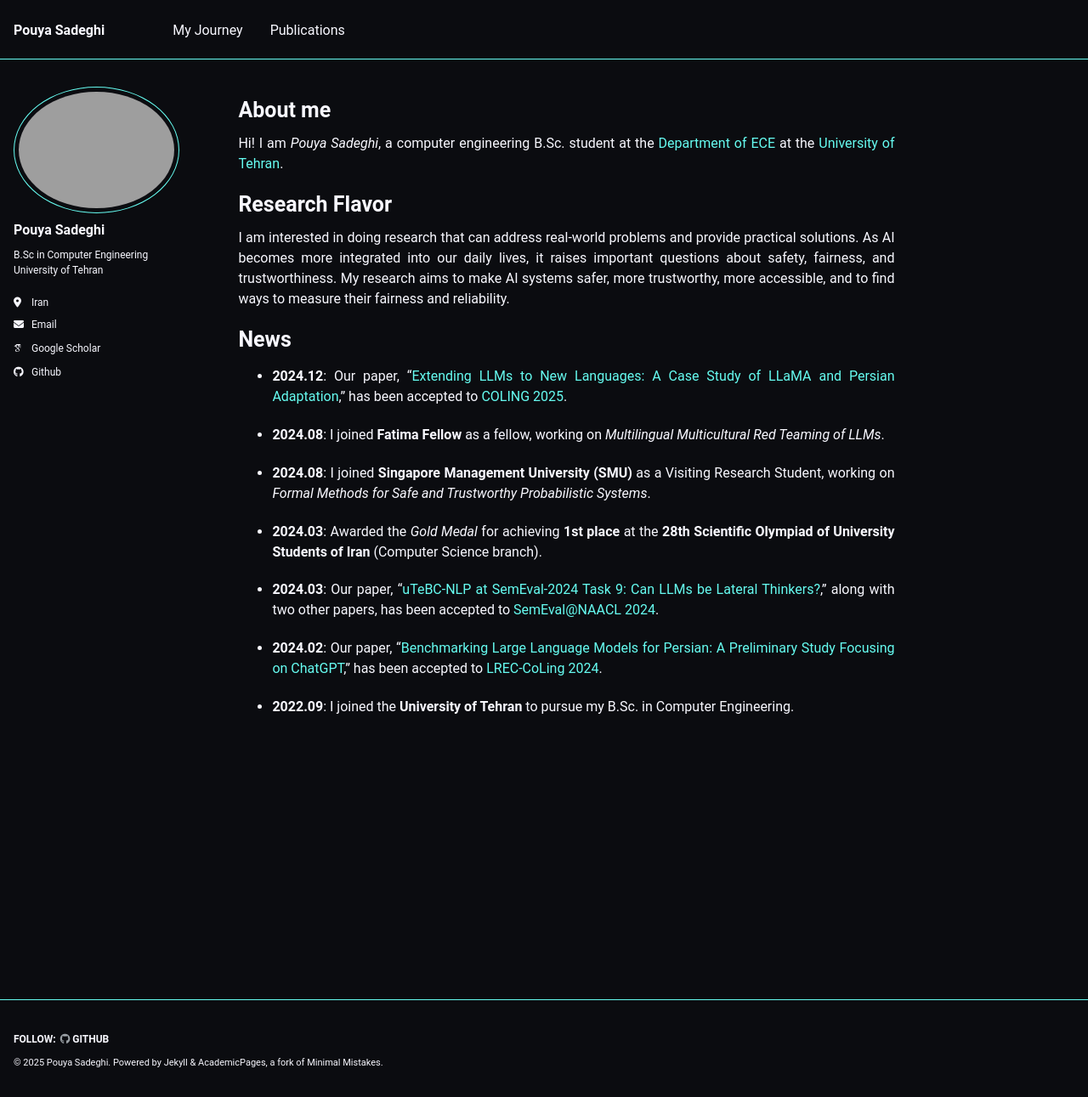
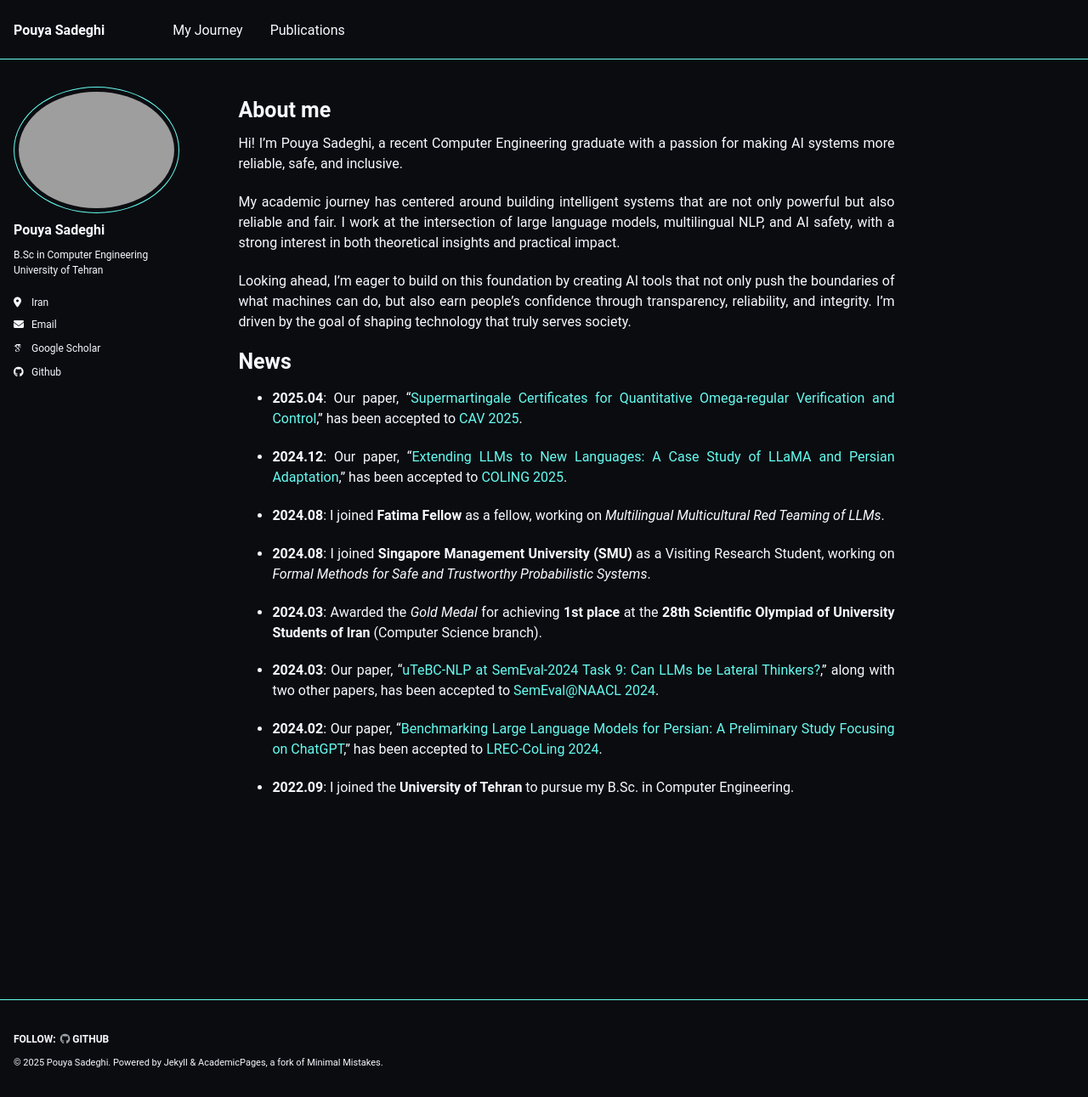
Before and after one commit to Ipouyall/Ipouyall.github.io, a Jekyll site: the page built from _pages/about.md, in a window 1280 px wide and 1291 px high. Shown: the whole window at 85% size. Built offline with Jekyll 4.4.1, drawn with Linux system fonts in a browser that asks for light colours; some web fonts are replaced.

Commit message:
Update the first page

```diff
--- a/_pages/about.md
+++ b/_pages/about.md
@@ -10,34 +10,22 @@ redirect_from:
 About me
 ======
 Hi!
-I am *Pouya Sadeghi*, a computer engineering B.Sc. student at the
-[Department of ECE](https://ece.ut.ac.ir/en/ece){:target="_blank"} at the [University of Tehran](https://ut.ac.ir/en){:target="_blank"}.
+I’m Pouya Sadeghi,
+a recent Computer Engineering graduate with a passion for making AI systems more reliable, safe, and inclusive.
 
-[//]: # (I have the pleasure of working with [Azadeh Shakery]&#40;https://ece.ut.ac.ir/en/~shakery&#41;{:target="_blank"} and)
+My academic journey has centered around building intelligent systems that are not only powerful but also reliable and fair.
+I work at the intersection of large language models, multilingual NLP, and AI safety, with a strong interest in both theoretical insights and practical impact.
 
-[//]: # ([Yadollah Yaghoobzadeh]&#40;https://yyaghoobzadeh.github.io/&#41;{:target="_blank"}. Currently, I am a visiting research student at )
-
-[//]: # ([Singapore Management University &#40;SMU&#41;]&#40;https://www.smu.edu.sg/&#41;{:target="_blank"} working under the supervision of [Prof. Djordje Zikelic]&#40;https://djordjezikelic.github.io&#41;)
-
-[//]: # (and a fellow at [Fatima Fellow]&#40;https://fatimafellow.com/&#41;{:target="_blank"}.)
-
-Research Flavor
-======
-
-I am interested in doing research that can address real-world problems and provide practical solutions.
-As AI becomes more integrated into our daily lives, it raises important questions about safety, fairness, and trustworthiness.
-My research aims to make AI systems safer, more trustworthy, more accessible, and to find ways to measure their fairness and reliability.
-
-[//]: # ()
-[//]: # (LLMs are used in many applications today and have shown great promise in understanding and generating human language. )
-
-[//]: # (However, challenges remain, particularly when it comes to biases, fairness, trustworthiness, and democratization, where these large models are not always accessible to everyone to use or do research.)
-
-[//]: # (A major challenge is ensuring that these models work well for people from different languages and cultures. )
+Looking ahead,
+I'm eager to build on this foundation by creating AI tools that not only push the boundaries of what machines can do,
+but also earn people’s confidence through transparency, reliability, and integrity.
+I’m driven by the goal of shaping technology that truly serves society.
 
 
 News
 ======
+
+- **2025.04**: Our paper, "[Supermartingale Certificates for Quantitative Omega-regular Verification and Control](https://arxiv.org/pdf/2505.18833)," has been accepted to [CAV 2025](https://conferences.i-cav.org/2025/).
 
 - **2024.12**: Our paper, "[Extending LLMs to New Languages: A Case Study of LLaMA and Persian Adaptation]()," has been accepted to [COLING 2025](https://coling2025.org).
 
```
